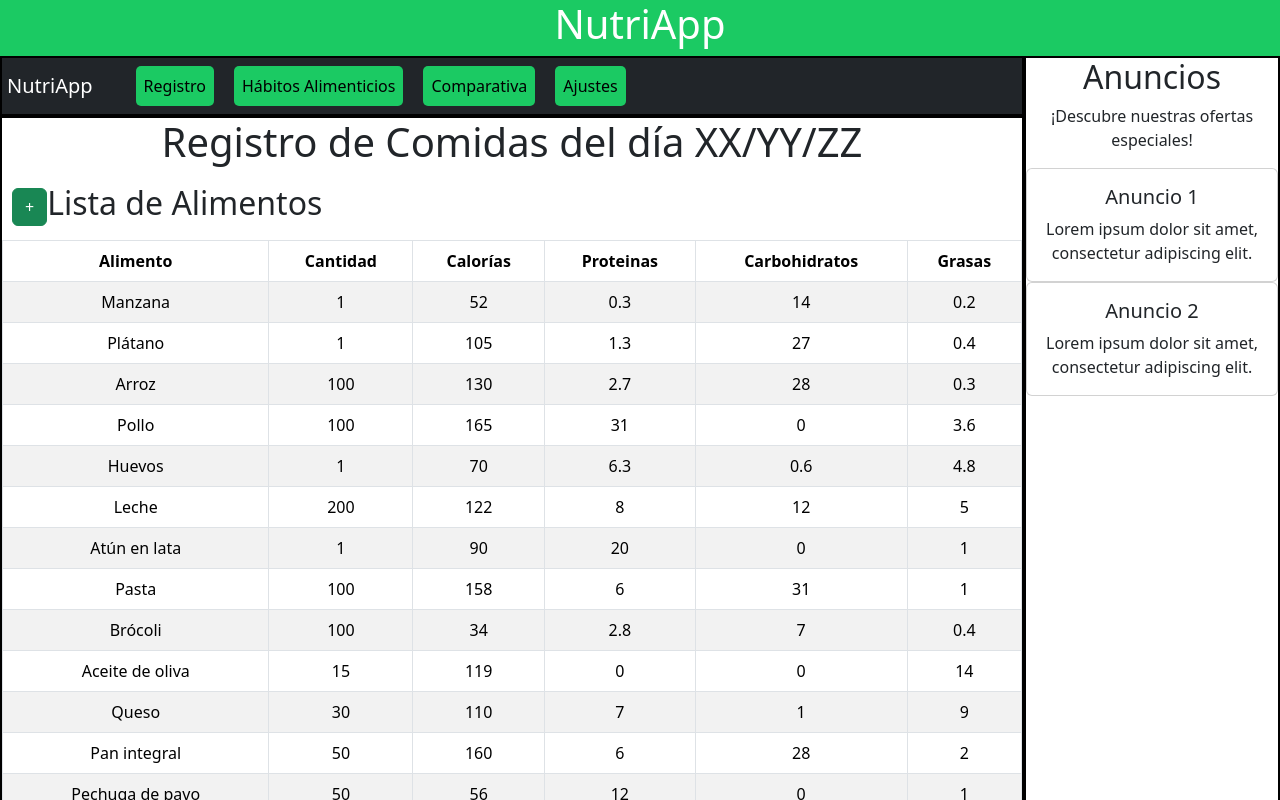
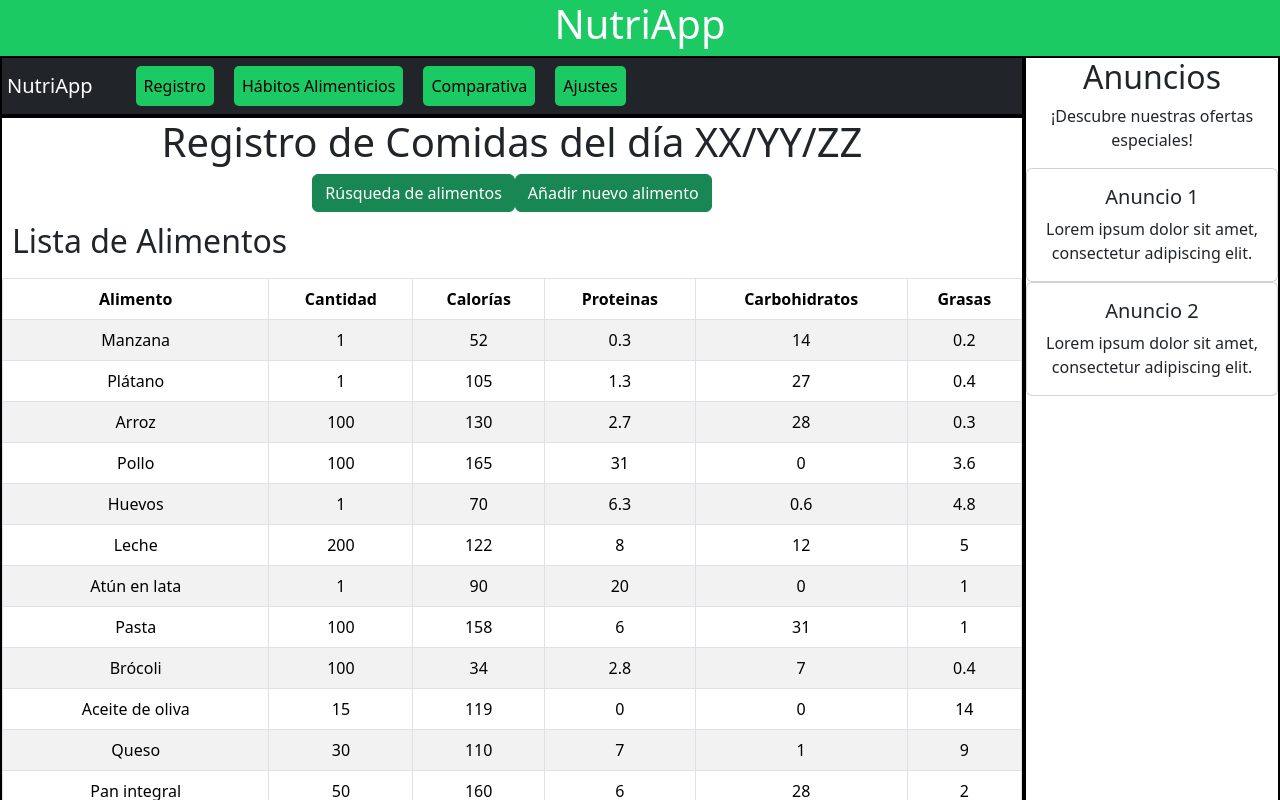
Before and after one commit to rafaelhorcas/NutriApp-17, a React (Create React App) app in the folder nutriapp-react/: page /registroalimentos in a window 1280 px wide. Shown: the top 800 px of the page. Built offline with nearby package versions, Linux system fonts and the light colour scheme.

Commit message:
Actualizacion RegistroAlimentos

```diff
--- a/nutriapp-react/src/components/mains/RegistroAlimentos.js
+++ b/nutriapp-react/src/components/mains/RegistroAlimentos.js
@@ -4,13 +4,16 @@ import 'bootstrap/dist/css/bootstrap.min.css';
 import React from 'react';
 import { Table, Button } from 'react-bootstrap';
 
-export default function RegistroAlimento(props) {
+export default function RegistroAlimentos(props) {
 
     return (
         <div className='main'>
         <h1>Registro de Comidas del día XX/YY/ZZ</h1>
+        <div className='botones'>
+            <Button variant="success" href="/busqueda">Rúsqueda de alimentos</Button>
+            <Button variant="success" href="/nuevoalimento">Añadir nuevo alimento</Button>
+        </div>
         <div id="encabezado-tabla">
-            <Button variant="success" href="/nuevoalimento">+</Button>
             <h2>Lista de Alimentos</h2>
         </div>
         <Table striped bordered hover>
```
